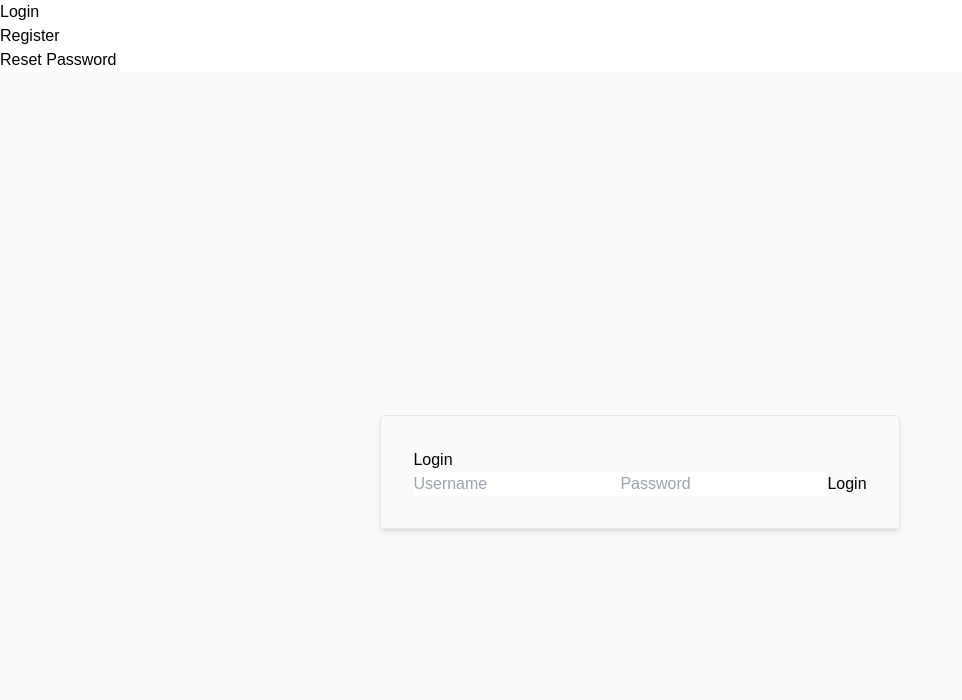
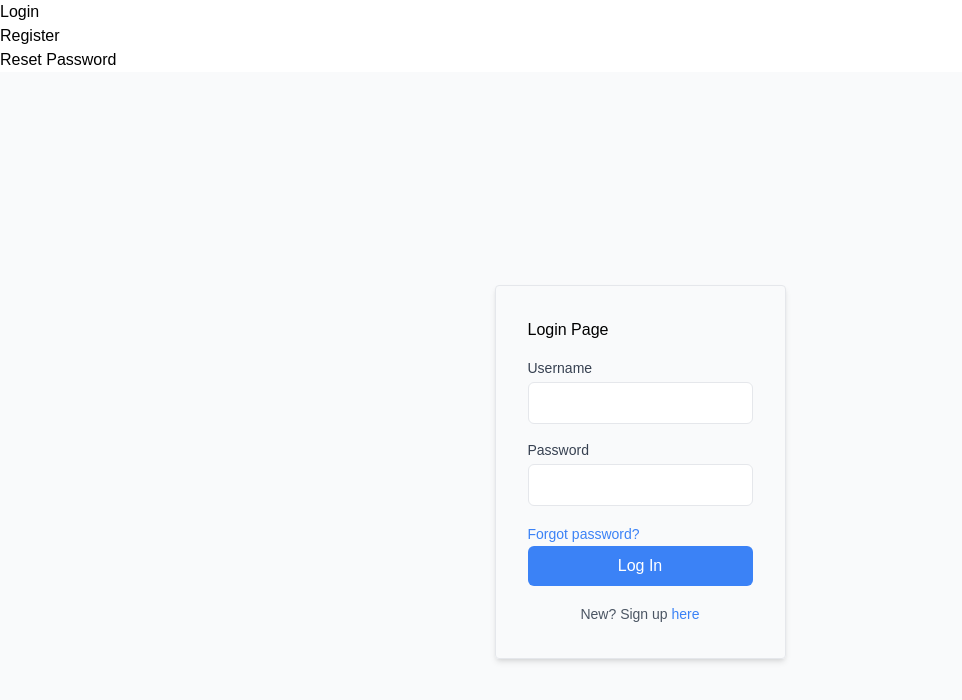
Before and after one commit to Peanuts359/cvwo-holiday-assignment-definitive, a React (Create React App) app in the folder frontend/: page / in a window 1280 px wide. Shown: the top 700 px of the page, without its empty margins (0-962 px from the left). Built offline with nearby package versions, Linux system fonts and the light colour scheme.

Commit message:
Enhance Login page

```diff
--- a/frontend/src/components/Login.tsx
+++ b/frontend/src/components/Login.tsx
@@ -30,20 +30,61 @@ const Login: React.FC = () => {
     return (
         <div className="min-h-screen flex items-center justify-center bg-gray-50">
             <form onSubmit={handleSubmit} className="p-8 border rounded shadow-md">
-                <h1>Login</h1>
+                <div className="mb-4">
+                    <h1>Login Page</h1>
+                </div>
+                <div className="mb-4">
+                    <label
+                        htmlFor="username"
+                        className="block text-sm font-medium text-gray-700"
+                    >
+                        Username
+                    </label>
                     <input
                         type="text"
-                    placeholder="Username"
                         value={username}
                         onChange={(e) => setUsername(e.target.value)}
+                        className="mt-1 p-2 w-full border rounded-md"
+                        required
                     />
+                </div>
+
+                <div className="mb-4">
+                    <label
+                        htmlFor="password"
+                        className="block text-sm font-medium text-gray-700"
+                    >
+                        Password
+                    </label>
                     <input
                         type="password"
-                    placeholder="Password"
                         value={password}
                         onChange={(e) => setPassword(e.target.value)}
+                        className="mt-1 p-2 w-full border rounded-md"
+                        required
                     />
-                <button type="submit">Login</button>
+                </div>
+
+                <div className="mt-2">
+                    <a href="/reset" className="text-sm text-blue-500 hover:bold">
+                        Forgot password?
+                    </a>
+                </div>
+
+                <button
+                    type="submit"
+                    className="w-full p-2 bg-blue-500 text-white rounded-md"
+                >Log In
+                </button>
+
+                <div className="mt-4 text-center">
+                    <span className="text-sm text-gray-600">
+                        New? Sign up&nbsp;
+                    </span>
+                    <a href="/register" className="text-sm text-blue-500 hover:bold">
+                        here
+                    </a>
+                </div>
             </form>
         </div>
     );
```
Lines whose indentation alone changed are shown as unchanged.
